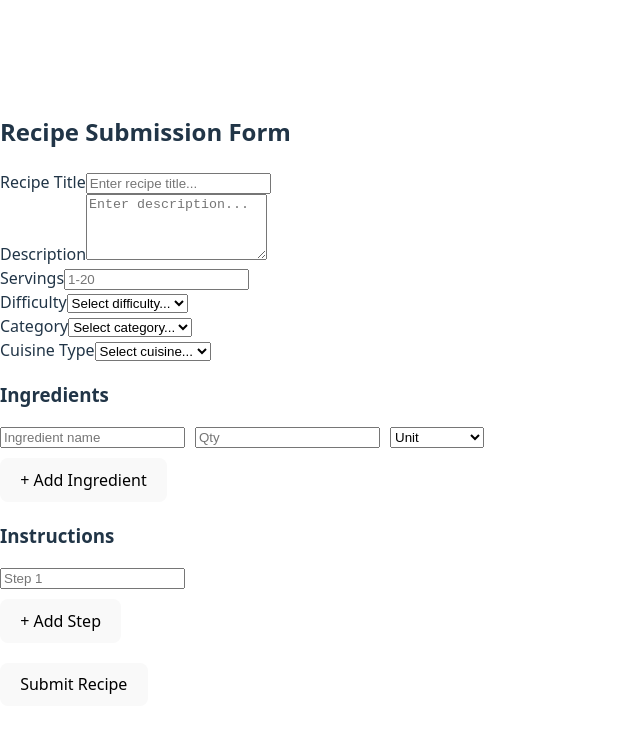
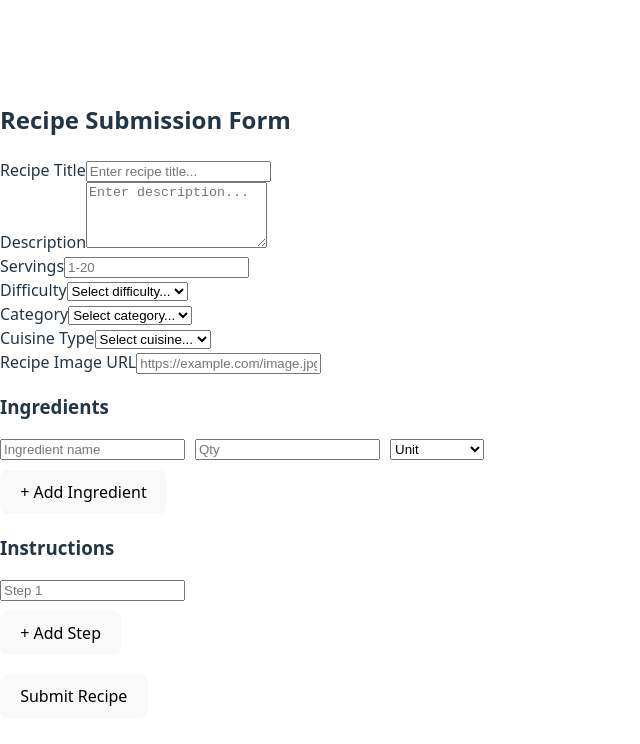
Before and after one commit to Javo2013/recipe_submission_form, a React (Vite) app in the folder my-recipe-submission-form/: page / in a window 1280 px wide. Shown: the top 744 px of the page, without its empty margins (0-640 px from the left). Built offline with nearby package versions, Linux system fonts and the light colour scheme.

Commit message:
add image url input and preview

```diff
--- a/my-recipe-submission-form/src/components/RecipeSubmissionForm.jsx
+++ b/my-recipe-submission-form/src/components/RecipeSubmissionForm.jsx
@@ -3,6 +3,7 @@ import { validateField, validateRecipeForm } from "../utils/validation";
 
 function RecipeSubmissionForm() {
   const [formData, setFormData] = useState({
+    imageUrl: "",
     title: "",
     description: "",
     servings: "",
@@ -39,7 +40,7 @@ function RecipeSubmissionForm() {
     }));
   };
 
-  // ✅ Ingredients
+  // Ingredients
   const handleIngredientChange = (index, field, value) => {
     setFormData((prev) => {
       const updated = [...prev.ingredients];
@@ -62,7 +63,7 @@ function RecipeSubmissionForm() {
     }));
   };
 
-  // ✅ Instructions
+  // Instructions
   const handleInstructionChange = (index, value) => {
     setFormData((prev) => {
       const updated = [...prev.instructions];
@@ -193,7 +194,29 @@ function RecipeSubmissionForm() {
           {touched.cuisine && errors.cuisine && <p>{errors.cuisine}</p>}
         </div>
 
-        {/* ✅ Ingredients */}
+        <div>
+          <label>Recipe Image URL</label>
+          <input
+            type="text"
+            name="imageUrl"
+            value={formData.imageUrl}
+            onChange={handleChange}
+            placeholder="https://example.com/image.jpg"
+          />
+        </div>
+
+        {formData.imageUrl.trim() !== "" && (
+          <div style={{ marginTop: "10px" }}>
+            <p>Preview:</p>
+            <img
+              src={formData.imageUrl}
+              alt="Recipe Preview"
+              style={{ width: "100%", maxHeight: "200px", objectFit: "cover", borderRadius: "10px" }}
+            />
+          </div>
+        )}
+
+        {/* Ingredients */}
         <div>
           <h3>Ingredients</h3>
           {formData.ingredients.map((ingredient, index) => (
@@ -236,7 +259,7 @@ function RecipeSubmissionForm() {
           </button>
         </div>
 
-        {/* ✅ Instructions */}
+        {/* Instructions */}
         <div style={{ marginTop: "20px" }}>
           <h3>Instructions</h3>
 
```
